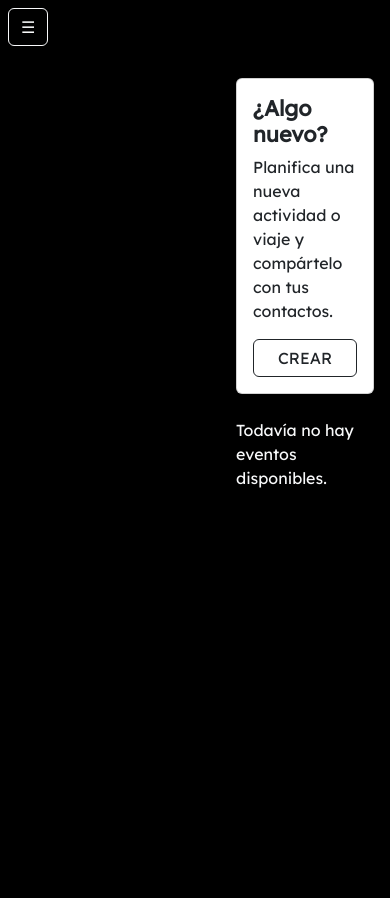
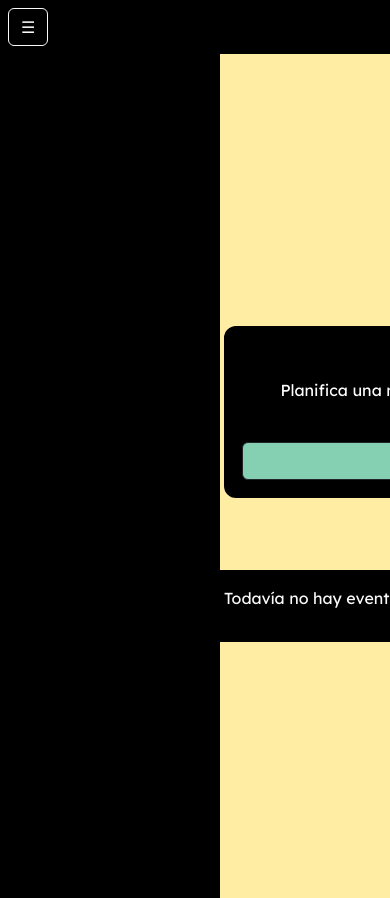
Before and after one commit to noeliasqet/meetLink, a Django app: page / in a window 390 px wide; the page is wider, and only the part inside the window is pictured. Run offline with Django 5.2, Linux system fonts and the light colour scheme.

Commit message:
28/04 - Cambios frontend

```diff
--- a/meetLink/static/css/styles.css
+++ b/meetLink/static/css/styles.css
@@ -1,6 +1,7 @@
 /*********************************! COLORES Y FUENTE **********************************/
 :root {
     --negro: #000000;
+    --blanco: #FFFFFF;
     --azul: #B5F8FE;
     --verde: #85D0B2;
     --aqua: #6BDBAD;
@@ -29,10 +30,13 @@ html, body {
 }
 
 main {
+    display: flex;
     margin-left: 220px;
-    padding: 1rem;
     min-height: 100vh;
-    background-color: var(--negro);
+    background-color: var(--amarillo);
+    justify-content: space-between;
+    align-items: center;
+    position: relative;
 }
 
 
@@ -103,14 +107,58 @@ main {
     padding-bottom: 1rem;
 }
 
-/*********************************! CREAR EVENTO **********************************/
-.card.text-dark {
-    background-color: var(--amarillo);
-    border: 2px solid var(--naranja);
-    border-radius: 12px;
+
+/*********************************! CONTENIDO - drcha **********************************/
+
+#content{
+    justify-content: flex-end;
+    margin-right: 0;
 }
 
-/*********************************! CARDS EVENTOS **********************************/
+
+/*********************************! COLUMNA CONTENIDO **********************************/
+
+#columna-contenido {
+    max-width: 600px;
+    width: 100%;
+    padding: 2rem;
+}
+
+#card-crearEvento {
+    margin: auto;
+    text-align: center;
+    background-color: var(--negro);
+    border: 2px solid var(--negro);
+    border-radius: 12px;
+    color: var(--blanco);
+}
+
+
+#card-crearEvento h4 {
+    color: var(--amarillo);
+}
+
+#btn-crearEvento{
+    background-color: var(--verde);
+    color: var(--negro);
+}
+
+
+/*********************************! COLUMNA EVENTO **********************************/
+
+#columna-eventos{
+    background-color: var(--negro);
+    height: 100vh;
+    width: fit-content;
+    position: fixed;
+    right: 0;
+    top: 0;
+    padding: 2rem 1rem;
+    overflow-y: auto;
+}
+
+
+/*********************************? CARDS EVENTOS **********************************/
 .event-card {
     background-color: #222;
     border-left: 4px solid var(--aqua);
@@ -132,7 +180,7 @@ main {
     font-size: 0.95rem;
 }
 
-/*********************************! BOTONES EVENTO **********************************/
+/*********************************? BOTONES EVENTO **********************************/
 .event-card a.btn {
     background-color: transparent;
     border: 1px solid var(--verde);
@@ -145,7 +193,7 @@ main {
     color: black;
 }
 
-/*********************************! SCROLLBAR EVENTO **********************************/
+/*********************************? SCROLLBAR EVENTO **********************************/
 .scroll-events {
     max-height: 500px;
     overflow-y: auto;
@@ -165,3 +213,46 @@ main {
 .scroll-events::-webkit-scrollbar-track {
     background: #222;
 }
+
+
+/*********************************! RESPONSIVE **********************************/
+
+@media (max-width: 768px) {
+    #navbar {
+        display: none;
+    }
+
+    .offcanvas-md {
+        position: fixed !important;
+        transform: none !important;
+        visibility: visible !important;
+    }
+
+    /* Mostrar columna-eventos en la parte de abajo - pantallas pequeñas */
+    #columna-eventos {
+        position: static;
+        width: 100%;
+        height: auto;
+        padding: 1rem;
+        margin-top: 2rem;
+    }
+
+    #columna-contenido {
+        width: 100vh;
+        padding: 1rem;
+        margin: 0;
+        margin-bottom: 0;
+    }
+
+    /* Botón hamburguesa visible */
+    .btn.btn-outline-light.d-md-none {
+        display: block;
+    }
+}
+
+@media (max-width: 576px) {
+    /* Redefinir margen en la card para que sea más responsivo */
+    #card-crearEvento {
+        margin: 0 auto;
+    }
+}
--- a/meetLink/templates/meetLink/inicio/index.html
+++ b/meetLink/templates/meetLink/inicio/index.html
@@ -3,7 +3,7 @@
 {% block contenido %}
 
 <!-- Botón desplegar menú (pantallas pequeñas) -->
-<button class="btn btn-outline-light d-md-none m-2" type="button" data-bs-toggle="offcanvas" data-bs-target="#sidebarMenu" aria-controls="sidebarMenu">
+<button class="btn btn-outline-light d-md-none m-2" type="button" data-bs-toggle="offcanvas" data-bs-target="#navbar" aria-controls="navbar">
     ☰
 </button>
 
@@ -41,14 +41,14 @@
 </div>
 
 <!-- MAIN CONTENT -->
-<main class="content-wrapper pt-4 px-3">
-    <div class="row">
+<main class="content-wrapper">
+    <div id="content" class="row">
         <!-- Parte central -->
         <div id="columna-contenido" class="col-md-6 mb-4">
-            <div class="card text p-3">
+            <div id="card-crearEvento" class="card text p-3">
                 <h4><strong>¿Algo nuevo?</strong></h4>
                 <p>Planifica una nueva actividad o viaje y compártelo con tus contactos.</p>
-                <a class="btn btn-outline border-dark">CREAR</a>
+                <a id="btn-crearEvento" class="btn btn-outline border-dark">CREAR</a>
             </div>
         </div>
 
```
Also changed, not shown: meetLink/static/css/styles copy.css (+79 -36 lines).
